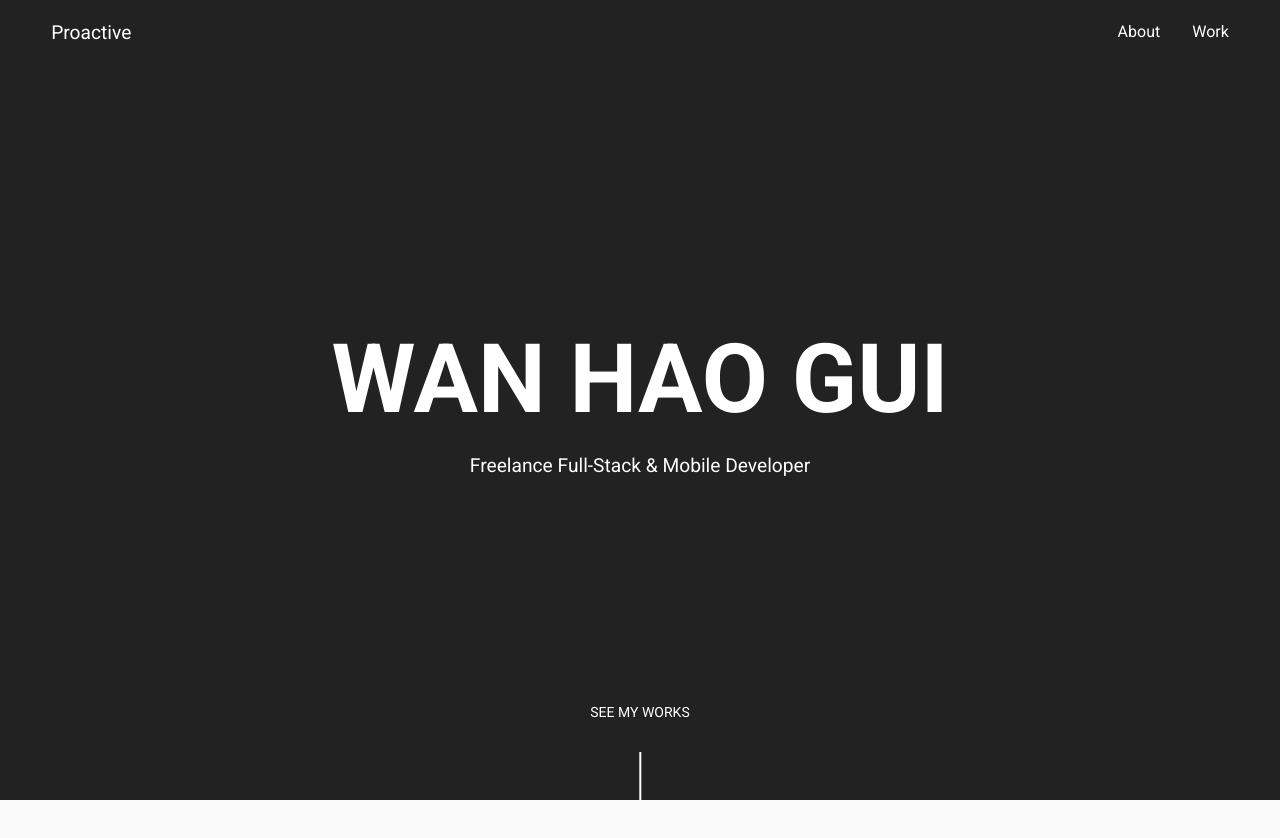
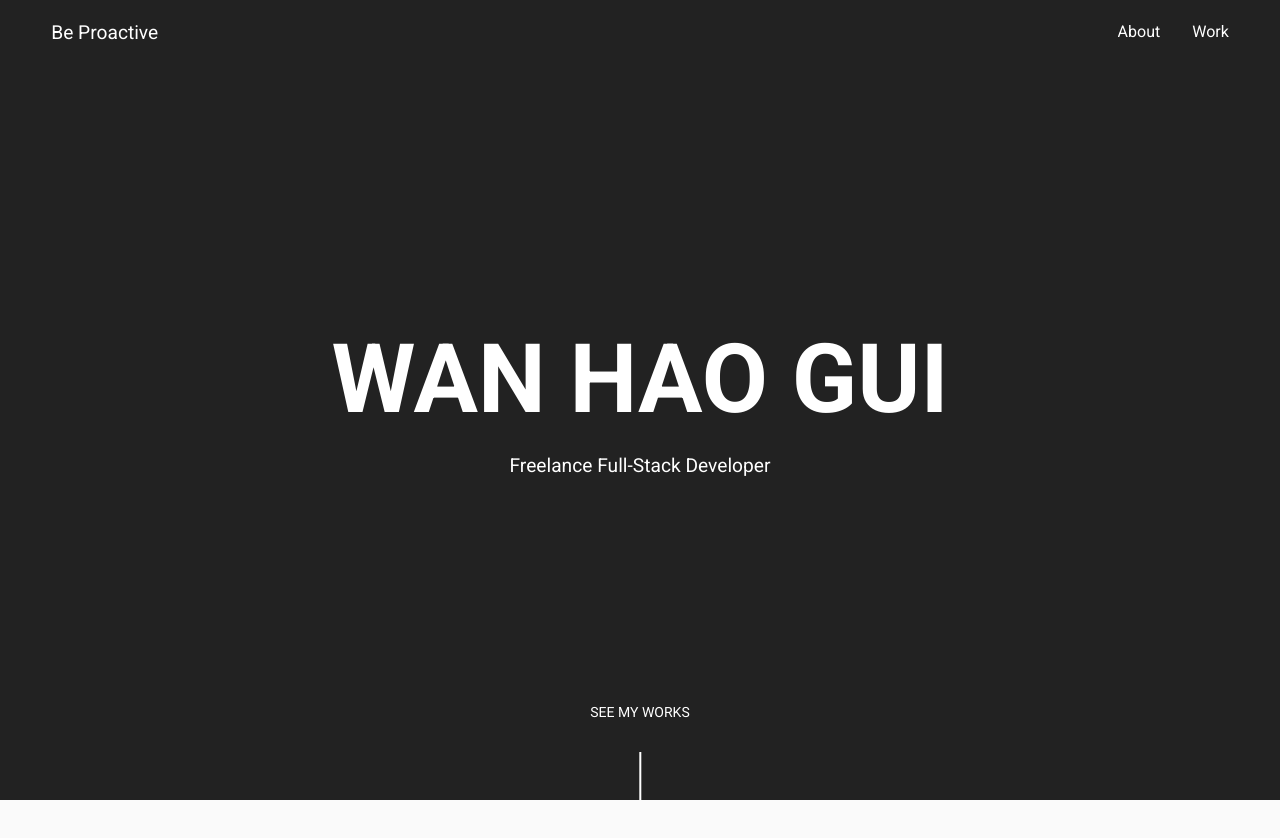
Before and after one commit to goshawk9/jchedev926.github.io, a Vue app: page / in a window 1280 px wide. Shown: the top 838 px of the page. Built offline with nearby package versions, Linux system fonts and the light colour scheme; what vue-animejs would draw is missing.

Commit message:
Update header & footer

```diff
--- a/src/components/Footer.vue
+++ b/src/components/Footer.vue
@@ -27,7 +27,6 @@ export default {
   },
   created() {
     this.year = new Date().getFullYear()
-    this.company = json.name
     this.email = json.email
     this.github = json.github
     this.linkedin = json.linkedin
@@ -58,6 +57,7 @@ footer {
       margin-top: 0;
       margin-bottom: 0;
       text-align: center;
+      font-size: 0.9em;
     }
 
     .socials {
--- a/src/components/Header.vue
+++ b/src/components/Header.vue
@@ -3,7 +3,7 @@
     <div class="container">
       <a href="#" class="logo">
         <span class="text-wrapper">
-          <span class="letters">Proactive</span>
+          <span class="letters">Be Proactive</span>
         </span>
       </a>
     </div>
--- a/src/components/Introduction.vue
+++ b/src/components/Introduction.vue
@@ -2,12 +2,12 @@
   <section role="banner" id="introduction" class="section">
     <div class="main">
       <div class="name">
-        <h1 :class="{ 'animate': animateName3 }">Wan Hao Gui</h1>
+        <h1 :class="{ 'animate': animateName3 }">{{ name }}</h1>
         <div class="revealer" :class="{ 'animate-1': animateName1, 'animate-2': animateName2 }"></div>
       </div>
 
       <div class="position" :class="{ 'animate': animatePosition }">
-        <h2>Freelance Full-Stack &amp; Mobile Developer</h2>
+        <h2>{{ positon }}</h2>
       </div>
     </div>
     <div class="see-work">
@@ -19,6 +19,7 @@
 </template>
 
 <script>
+import json from '../portfolio.json'
 export default {
   name: 'introduction',
   data() {
@@ -28,6 +29,9 @@ export default {
       animateName3: false,
       animatePosition: false,
       animateWork: false,
+
+      name: json.name,
+      positon: json.position,
     }
   },
   computed: {
--- a/src/portfolio.json
+++ b/src/portfolio.json
@@ -1,13 +1,13 @@
 {
-  "name": "Wanhao Gui",
-  "company": "Proactive Ltd",
+  "name": "Wan hao Gui",
+  "position": "Freelance Full-Stack Developer",
   "email": "proactive.job@outlook.com",
   "github": "",
   "linkedin": "https://www.linkedin.com/in/wanhao-g-97094a15a/",
   "works": [{
       "name": "PDF Portal",
       "description": "PDF Portal is a website that provides features like full-text search from PDF file, PDF view and creating.",
-      "role": "<i>May 2019 - July 2019</i> &nbsp;&nbsp;|&nbsp;&nbsp; Full-stack Developer &nbsp;&nbsp;|&nbsp;&nbsp; Internnect LLC <br><br> I worked on both front-end and back-end so built UI pages with VueJS and a module to view and create new pdf file from images and texts.",
+      "role": "<i>May 2019 - July 2019</i> &nbsp;&nbsp;|&nbsp;&nbsp; Full-Stack Developer &nbsp;&nbsp;|&nbsp;&nbsp; Internnect LLC <br><br> I worked on both front-end and back-end so built UI pages with VueJS and a module to view and create new pdf file from images and texts.",
       "technologies": "VueJS / Flask / MongoDB / Elasticsearch",
       "thumbnail": "pdf_portal.png",
       "color": "#007BFF",
@@ -17,7 +17,7 @@
     {
       "name": "CBot | Auto Trading Crypto Currency",
       "description": "CBot is a website that supports automated trading between various currencies of Crypto and Fiat like Bitcoin, Etherium, US Dollar, and Japanese Yen.<br> It supports Binance and bitFlyer as a trading platform.",
-      "role": "<i>Feburary 2018 - April 2018</i> &nbsp;&nbsp;|&nbsp;&nbsp; Full-stack Developer &nbsp;&nbsp;|&nbsp;&nbsp; CBot LLC <br><br> I worked on UI pages and trading module based on Dollar-Cost Averaging strategy.",
+      "role": "<i>Feburary 2018 - April 2018</i> &nbsp;&nbsp;|&nbsp;&nbsp; Full-Stack Developer &nbsp;&nbsp;|&nbsp;&nbsp; CBot LLC <br><br> I worked on UI pages and trading module based on Dollar-Cost Averaging strategy.",
       "technologies": "FuelPHP / MySQL / Binance APIs / bitFlyer APIs",
       "thumbnail": "cbot.png",
       "color": "#F65500",
```
